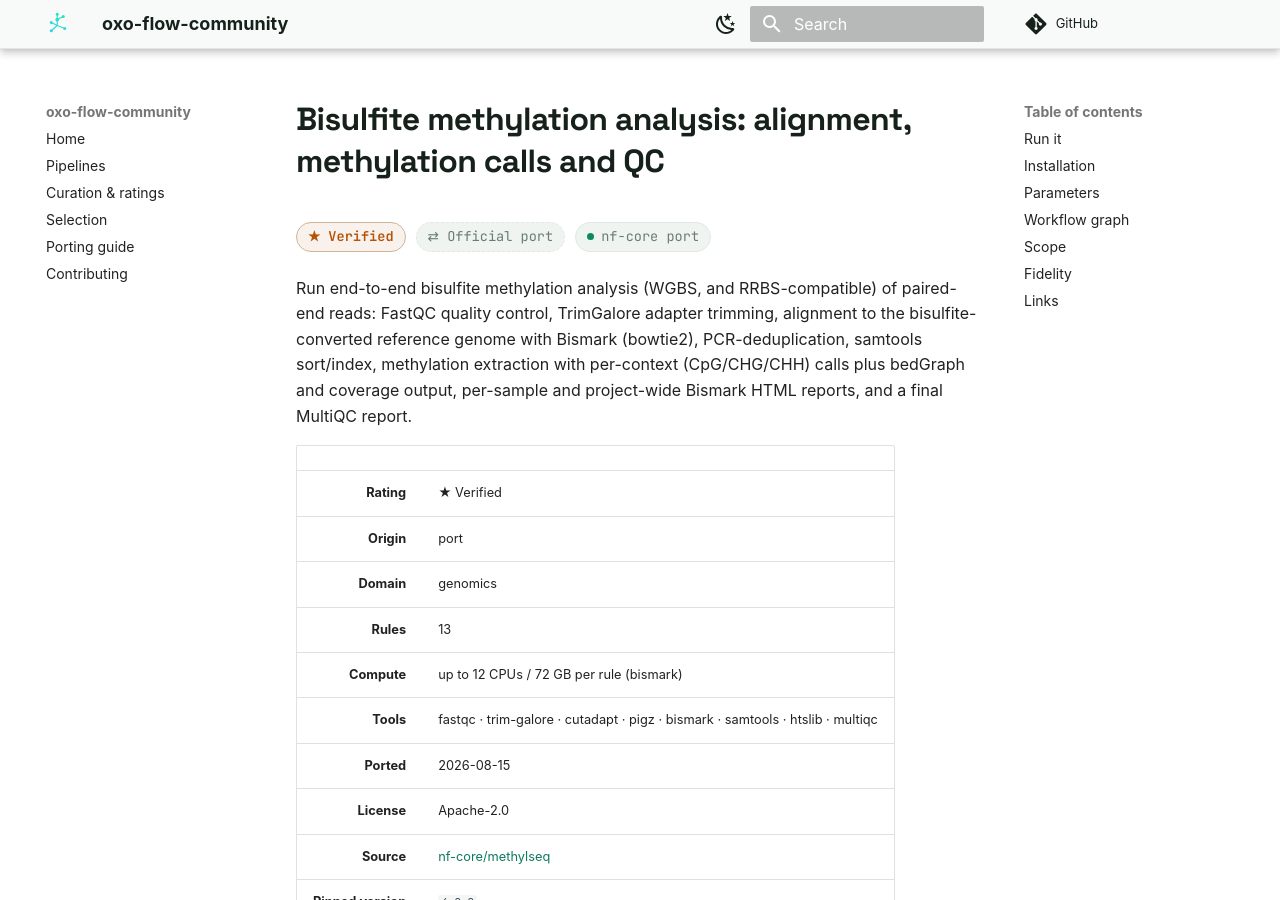
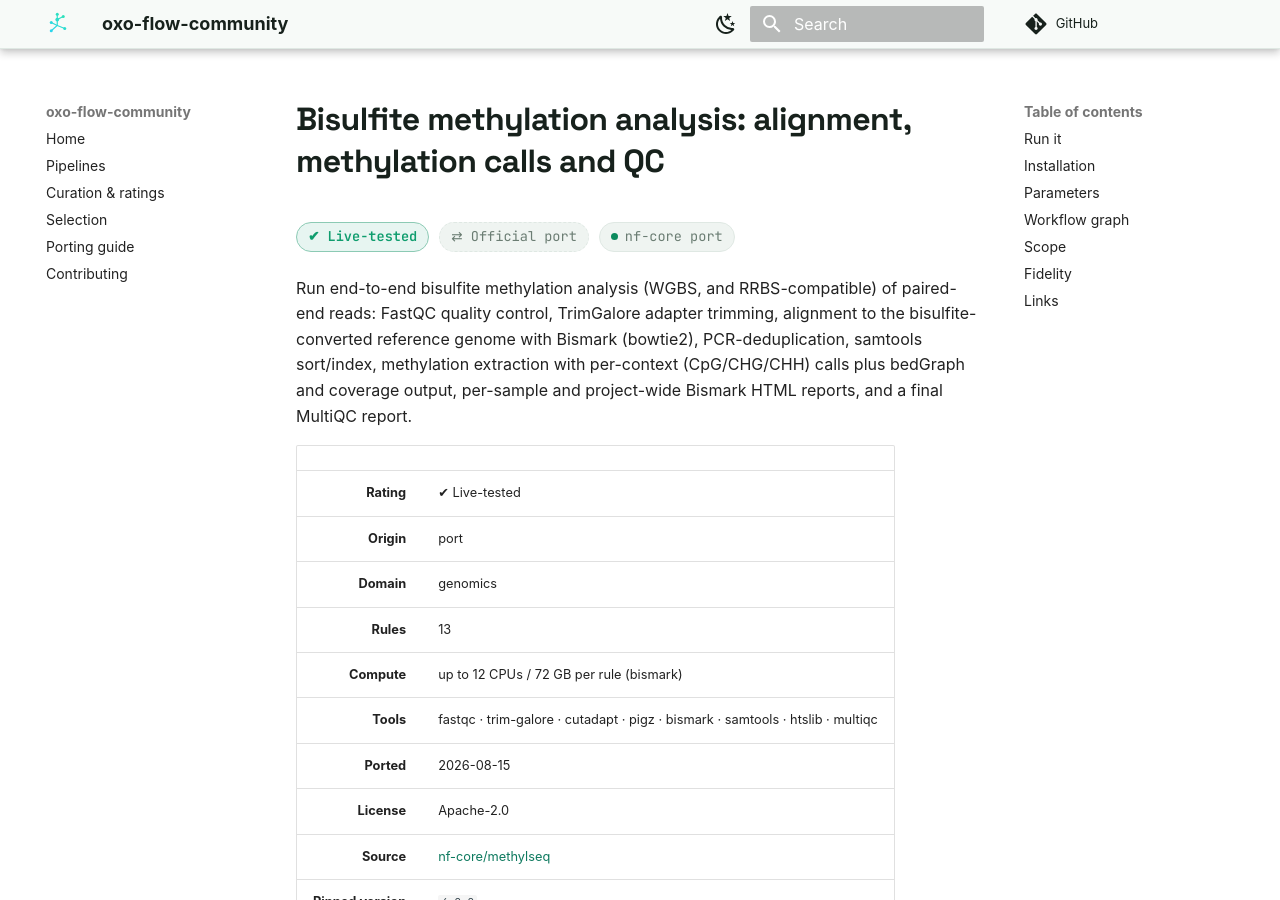
Before and after one commit to oxo-flow-community/oxo-flow-community.github.io, an MkDocs documentation site: the page built from docs/pipelines/oxo-flow-methylseq.md, in a window 1280 px wide and 900 px high. Built offline with MkDocs 1.6.1 and Material for MkDocs 9.7.7, drawn with Linux system fonts in a browser that asks for light colours; comment, search, counter and statistics services are not loaded.

Commit message:
feat(catalog): methylseq live-verified (rolling test-bench verdict #5)
Full end-to-end run passed: exit 0, all rules complete, report
snapshot written.

```diff
--- a/docs/pipelines/oxo-flow-methylseq.md
+++ b/docs/pipelines/oxo-flow-methylseq.md
@@ -1,12 +1,12 @@
 # Bisulfite methylation analysis: alignment, methylation calls and QC
 
-<div class="ox-page-badges"><span class="ox-badge ox-badge--star">★ Verified</span> <span class="ox-badge ox-badge--origin">⇄ Official port</span> <span class="ox-badge ox-badge--nf"><span class="dot"></span>nf-core port</span></div>
+<div class="ox-page-badges"><span class="ox-badge ox-badge--live">✔ Live-tested</span> <span class="ox-badge ox-badge--origin">⇄ Official port</span> <span class="ox-badge ox-badge--nf"><span class="dot"></span>nf-core port</span></div>
 
 Run end-to-end bisulfite methylation analysis (WGBS, and RRBS-compatible) of paired-end reads: FastQC quality control, TrimGalore adapter trimming, alignment to the bisulfite-converted reference genome with Bismark (bowtie2), PCR-deduplication, samtools sort/index, methylation extraction with per-context (CpG/CHG/CHH) calls plus bedGraph and coverage output, per-sample and project-wide Bismark HTML reports, and a final MultiQC report.
 
 | | |
 |---:|---|
-| **Rating** | ★ Verified |
+| **Rating** | ✔ Live-tested |
 | **Origin** | port |
 | **Domain** | genomics |
 | **Rules** | 13 |
```
Also changed, not shown: docs/javascripts/pipelines-data.js, site/javascripts/pipelines-data.js, site/pipelines/oxo-flow-methylseq/index.html, site/search/search_index.json, 1 other file.
